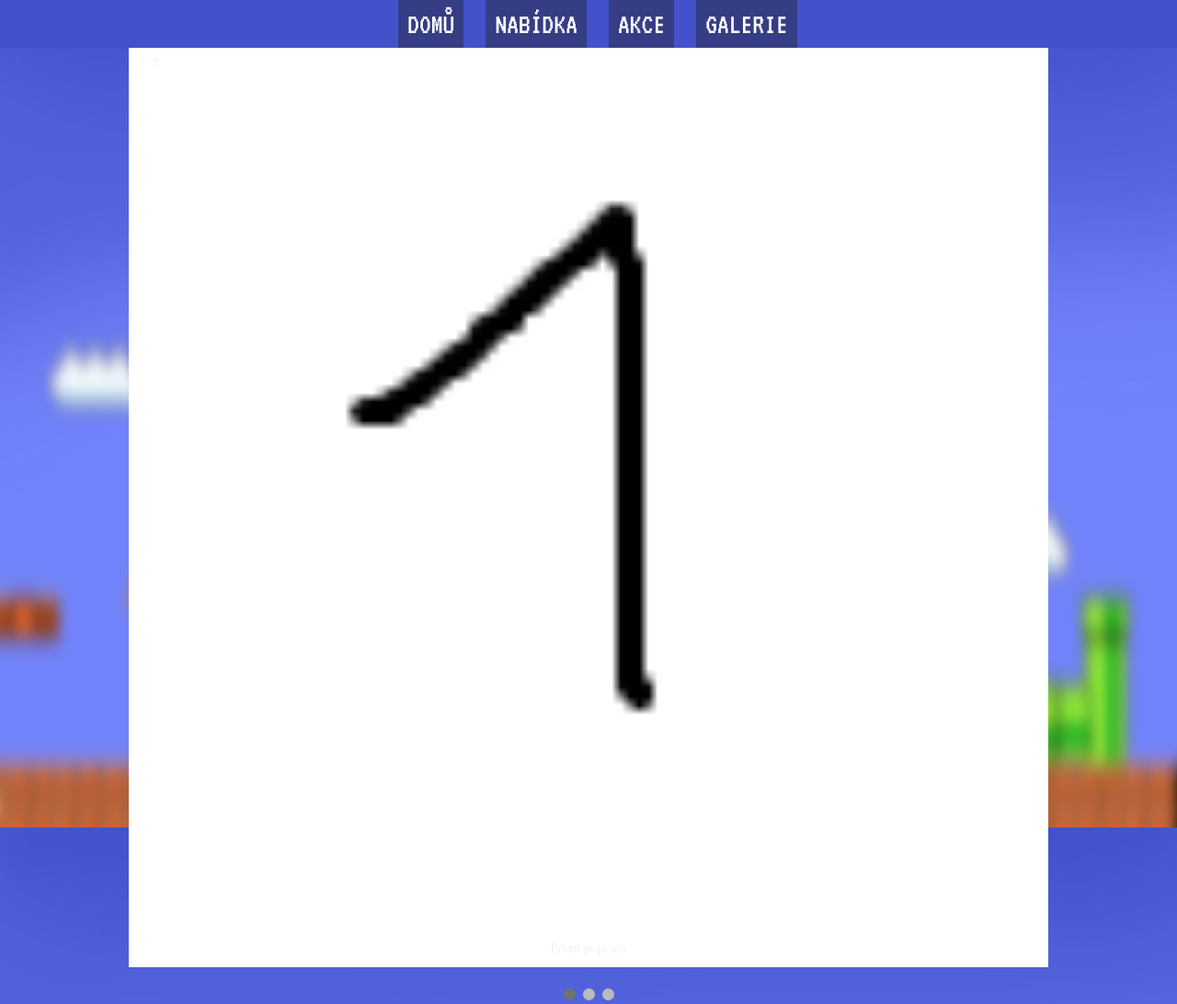
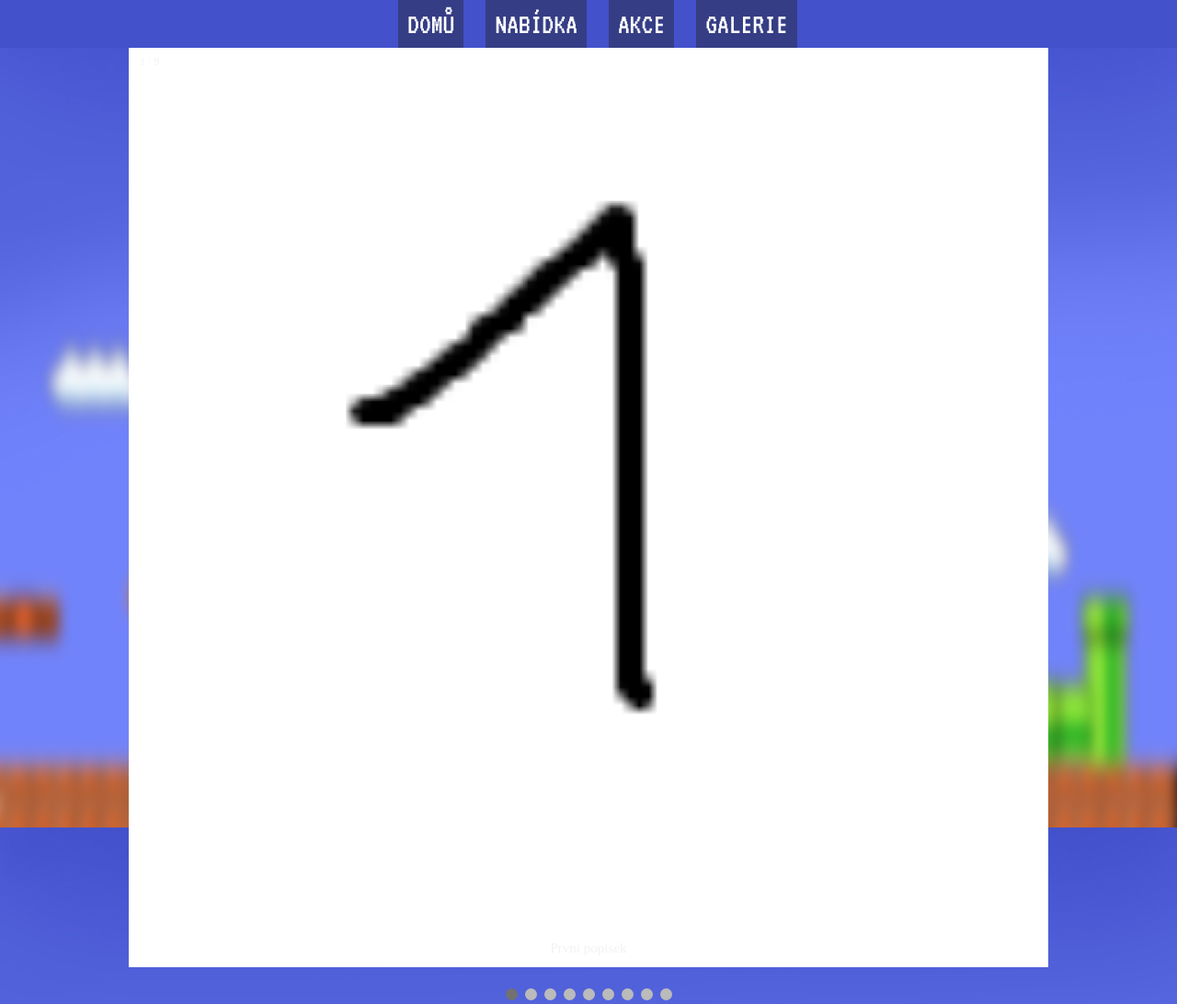
Before and after one commit to icycoba/icycoba.github.io, a Jekyll site: the page galerie.html, which Jekyll copies as it is, in a window 1280 px wide. Shown: the whole page at 92% size. Built offline with Jekyll 4.4.1, drawn with Linux system fonts in a browser that asks for light colours.

Commit message:
Update galerie.html

```diff
--- a/galerie.html
+++ b/galerie.html
@@ -83,6 +83,12 @@
   <span class="dot" onclick="currentSlide(1)"></span>
   <span class="dot" onclick="currentSlide(2)"></span>
   <span class="dot" onclick="currentSlide(3)"></span>
+  <span class="dot" onclick="currentSlide(4)"></span>
+  <span class="dot" onclick="currentSlide(5)"></span>
+  <span class="dot" onclick="currentSlide(6)"></span>
+  <span class="dot" onclick="currentSlide(7)"></span>
+  <span class="dot" onclick="currentSlide(8)"></span>
+  <span class="dot" onclick="currentSlide(9)"></span>
 </div>
 </div>
 <script>
```
